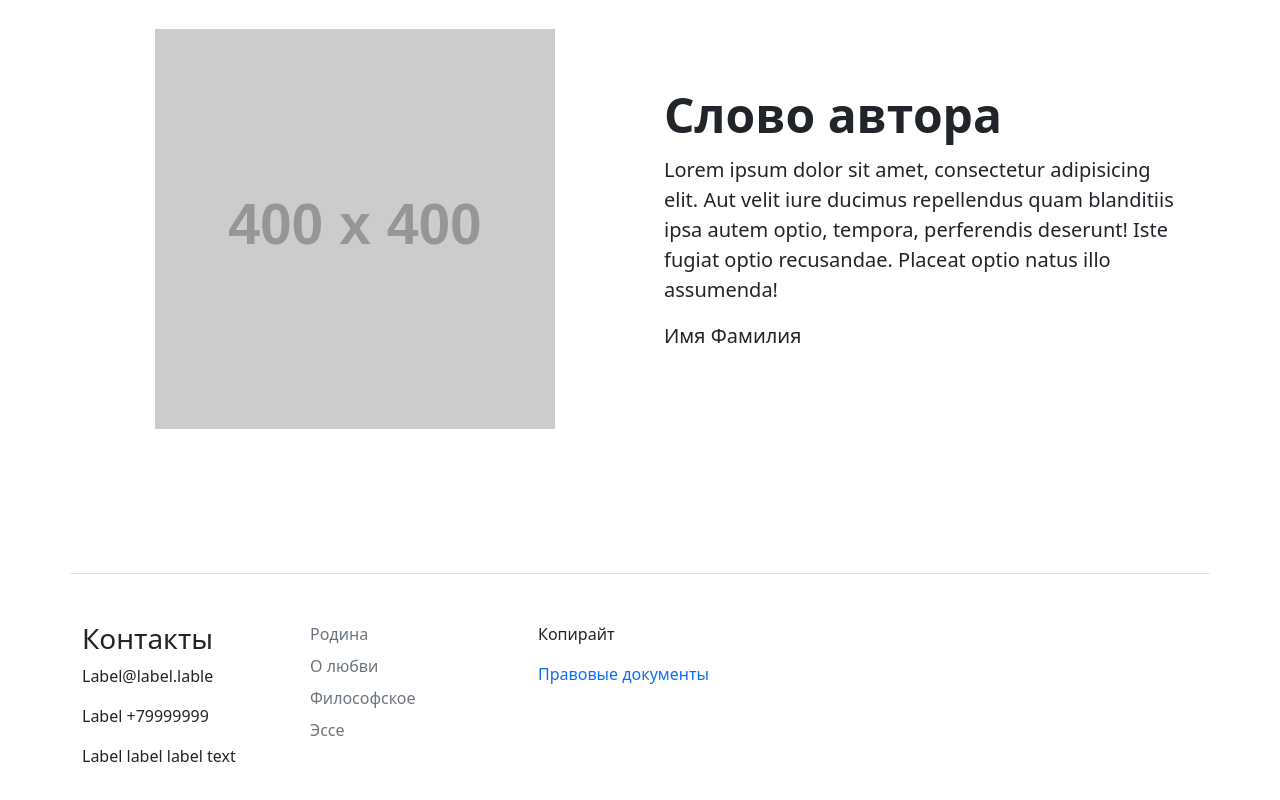
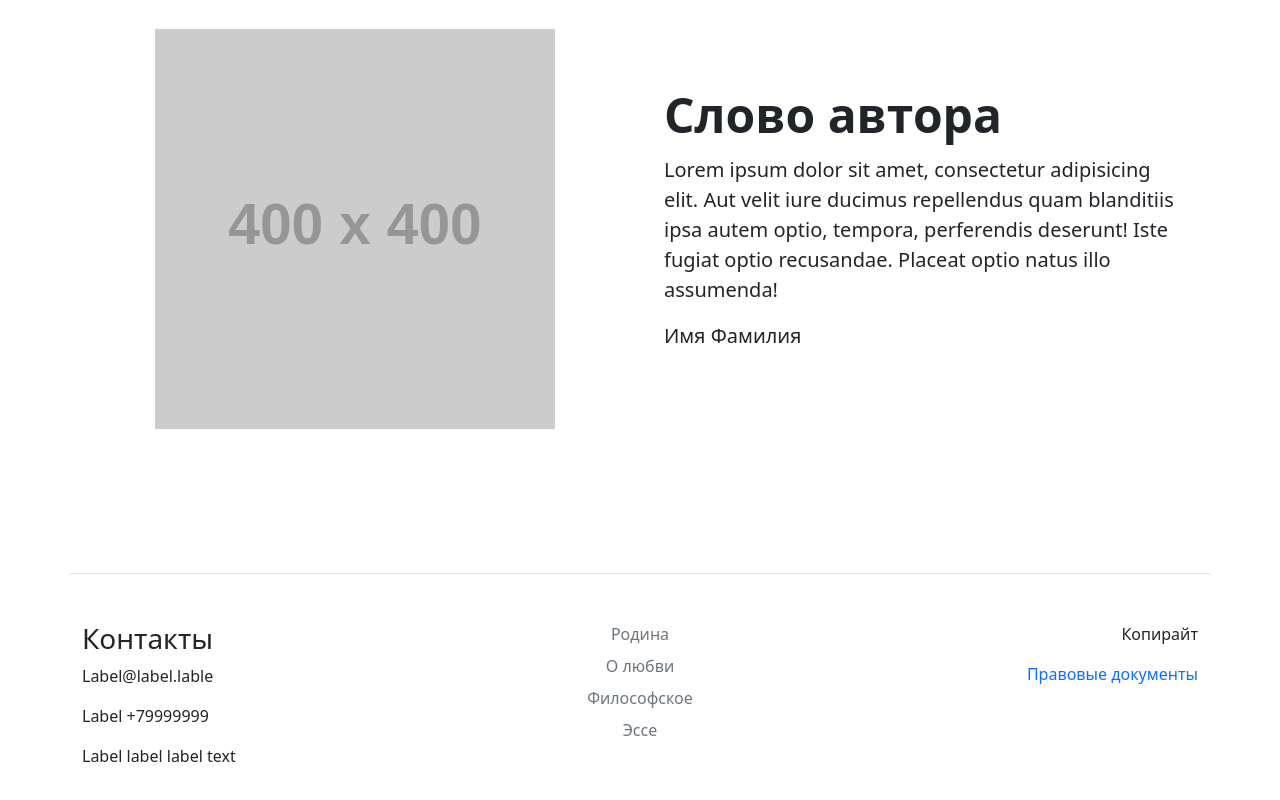
Before and after one commit to vladmir26/Poems-project, a plain HTML site: page index.html in a window 1280 px wide. Shown: the part 1448-2248 px from the top of the page. Drawn offline with Linux system fonts and the light colour scheme; placeholder pictures from the web are drawn by us.

Commit message:
Исправил ошибки в секции где темы стихов и в футере

```diff
--- a/index.html
+++ b/index.html
@@ -28,7 +28,7 @@
             </div>
         </section>
         <section class="themes">
-            <div class="container bg-light me-md-3 pt-3 px-3 pt-md-5 px-md-5 text-center overflow-hidden">
+            <div class="bg-light me-md-3 pt-3 px-3 pt-md-5 px-md-5 text-center overflow-hidden">
             <ul class="themes__list row row-cols-2 list-unstyled">
                 <li class="themes__item my-3 p-3"><a class="themes__line text-decoration-none" href=""><h2 class="themes__title display-5">Родина</h2><p class="themes__text lead">Lorem ipsum dolor sit amet, consectetur adipisicing elit. Dolor velit aut at debitis nobis incidunt quaerat, maxime optio, voluptatem dolore sequi doloremque a tempore ex odit deleniti quia dolorem? Ratione.</p></a></li>
                 <li class="themes__item my-3 p-3"><a class="themes__line text-decoration-none" href=""><h2 class="themes__title display-5">О любви</h2><p class="themes__text lead">Lorem ipsum dolor sit amet, consectetur adipisicing elit. Dolor velit aut at debitis nobis incidunt quaerat, maxime optio, voluptatem dolore sequi doloremque a tempore ex odit deleniti quia dolorem? Ratione.</p></a></li>
@@ -52,22 +52,22 @@
     </main>
     <footer>
         <div class="container">
-        <div class="row row-cols-5 py-5 my-5 border-top">
+        <div class="row py-5 my-5 border-top">
         <div class="col">
         <h3 class="title-lower">Контакты</h3>
         <p class="text-lower">Label@label.lable</p>
         <p class="text-lower">Label +79999999</p>
         <p class="text-lower">Label label label text</p>
         </div>
-        <div class="col">
-        <ul class="menu-lower nav flex-column">
+        <div class="col align-self-start">
+        <ul class="menu-lower nav flex-column text-center">
             <li class="menu-lower_item nav-item mb-2"><a class="menu-lower__line nav-link p-0 text-muted" href="">Родина</a></li>
             <li class="menu-lower_item nav-item mb-2"><a class="menu-lower__line nav-link p-0 text-muted" href="">О любви</a></li>
             <li class="menu-lower_item nav-item mb-2"><a class="menu-lower__line nav-link p-0 text-muted" href="">Философское</a></li>
             <li class="menu-lower_item nav-item mb-2"><a class="menu-lower__line nav-link p-0 text-muted" href="">Эссе</a></li>
         </ul>
         </div>
-        <div class="col">
+        <div class="col text-end">
         <p class="copyright">Копирайт</p>
         <a class="documents-line text-decoration-none" href="">Правовые документы</a>
         </div>
```
